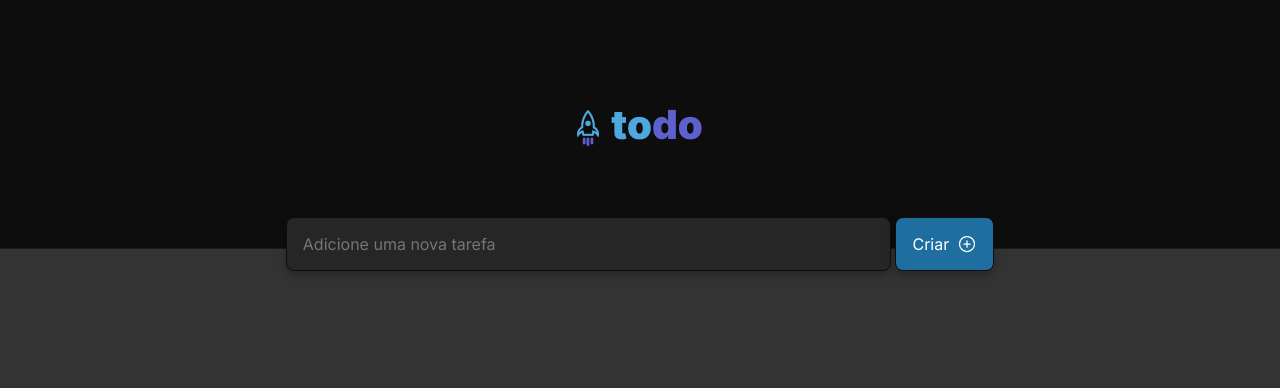
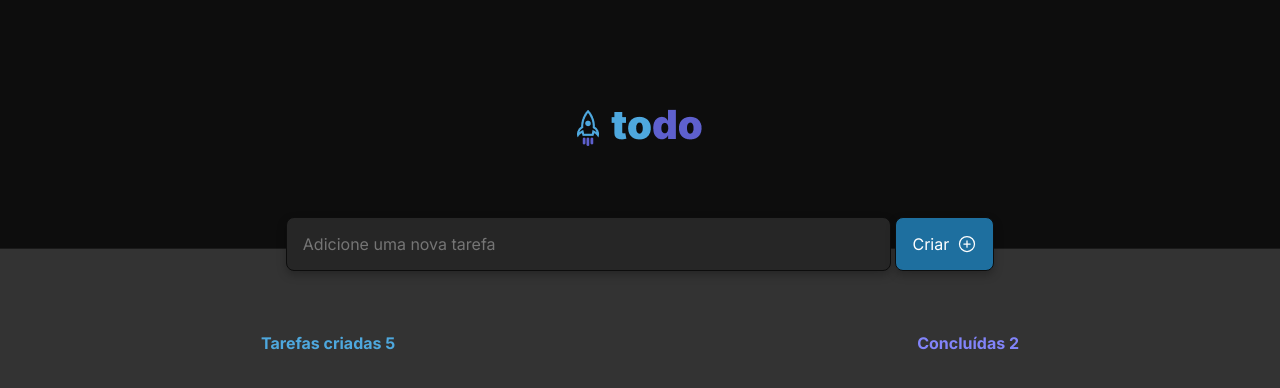
Before and after one commit to ponqueli/ignite-todo, a React (Vite) app: page / in a window 1280 px wide. Shown: the top 388 px of the page. Built offline with nearby package versions, Linux system fonts and the light colour scheme.

Commit message:
feat: add resumeTask componenet

```diff
--- a/src/App.module.css
+++ b/src/App.module.css
@@ -2,7 +2,6 @@
   display: flex;
   gap: 0.25rem;
   align-items: center;
-  width: 100%;
   justify-content: center;
 }
 
@@ -47,3 +46,7 @@
 .inputGroup button svg{
   margin-left: 0.5rem;
 }
+
+.resume{
+  margin-top: 4rem;
+}
--- a/src/App.tsx
+++ b/src/App.tsx
@@ -1,5 +1,6 @@
 import { PlusCircle } from "phosphor-react";
 import { Header } from "./components/Header";
+import { ResumeInfo } from "./components/ResumeInfo";
 import styles from "./App.module.css";
 import "./global.css";
 
@@ -24,6 +25,9 @@ function App() {
             <PlusCircle size={20} color="var(--white)" />
           </button>
         </div>
+        <div className={styles.resume}>
+          <ResumeInfo />
+        </div>
       </main>
     </>
   );
--- /dev/null
+++ b/src/components/ResumeInfo.module.css
@@ -0,0 +1,15 @@
+.resumeInfo{
+  display: flex;
+  justify-content: space-around;
+  align-items: center;
+  font-size: 0,875rem;
+  line-height: 17px;
+}
+
+.createdTask{
+  color: var(--blue);
+}
+
+.doneTask{
+  color: var(--purple);
+}
--- /dev/null
+++ b/src/components/ResumeInfo.tsx
@@ -0,0 +1,14 @@
+import styles from "./ResumeInfo.module.css";
+
+export function ResumeInfo() {
+  return (
+    <div className={styles.resumeInfo}>
+      <strong className={styles.createdTask}>
+        Tarefas criadas <span>5</span>
+      </strong>
+      <strong className={styles.doneTask}>
+        Concluídas <span>2</span>
+      </strong>
+    </div>
+  );
+}
```
